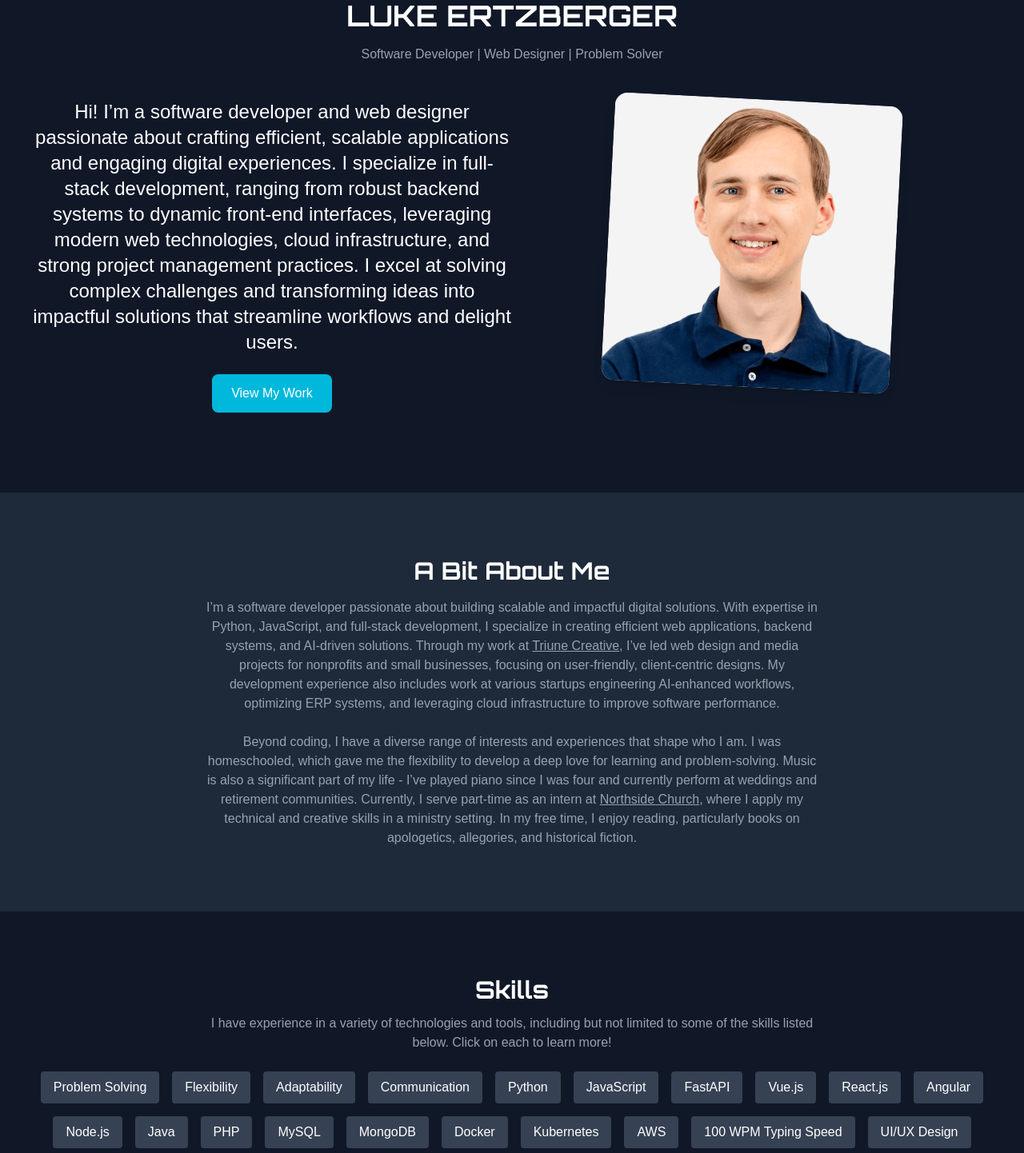
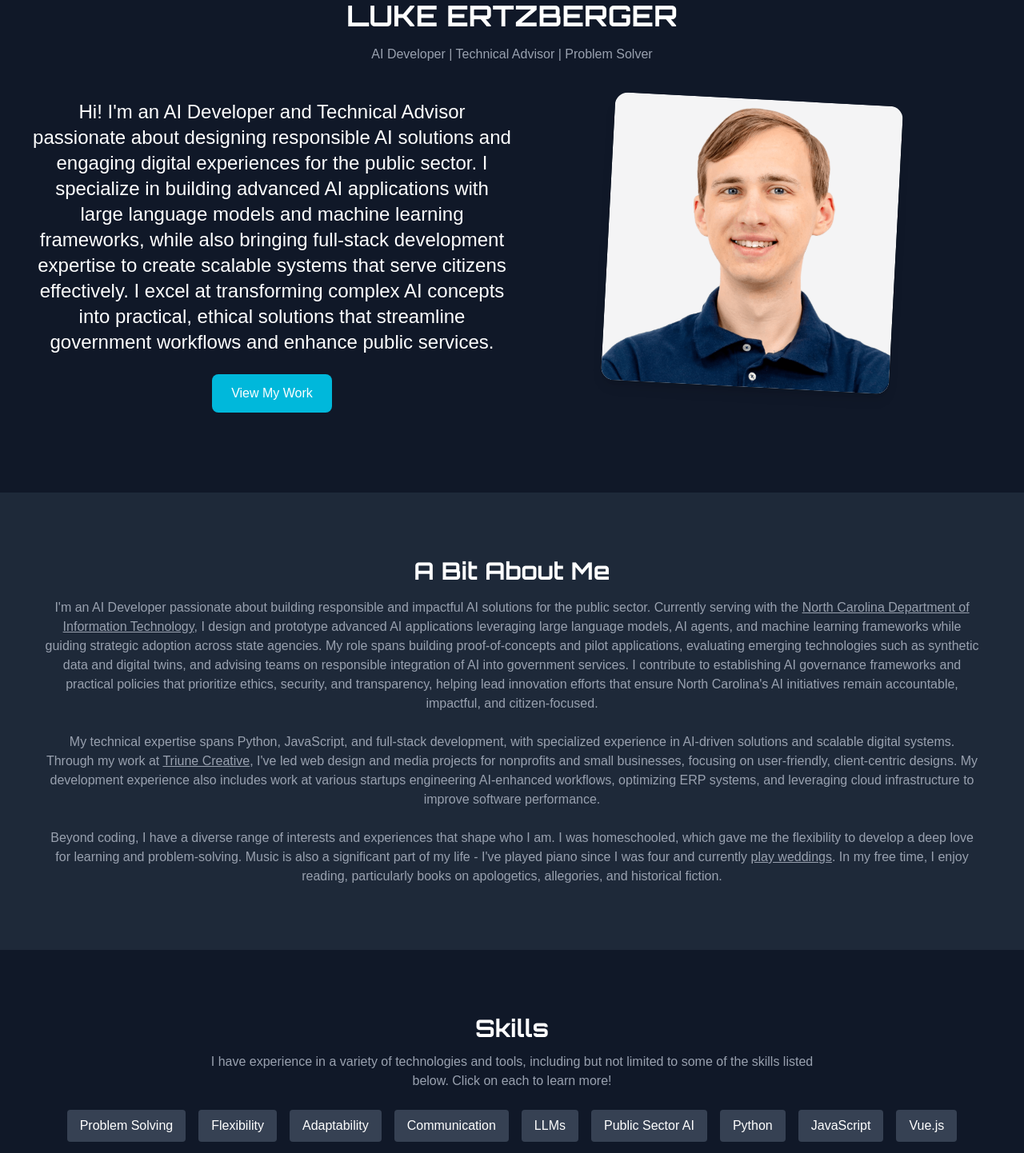
Before and after one commit to lsecyber/luke-ertzberger-website, a Vue app: page / in a window 1280 px wide. Shown: the part 160-1602 px from the top of the page at 80% size. Built offline with nearby package versions, Linux system fonts and the light colour scheme; a web font is replaced by a local one.

Commit message:
Added AI job

```diff
--- a/src/views/HomeView.vue
+++ b/src/views/HomeView.vue
@@ -26,6 +26,16 @@ const skills = ref([
     icon: 'chat-bubble-left-right',
   },
   {
+    name: 'LLMs',
+    description: 'I have hands-on experience integrating large language models (LLMs) into applications to enhance functionality and user experience.',
+    icon: 'server',
+  },
+  {
+    name: 'Public Sector AI',
+    description: 'Currently working with the North Carolina Department of Information Technology to design and prototype AI applications for government services.',
+    icon: 'bolt',
+  },
+  {
     name: 'Python',
     description: 'Experienced in Python for backend development, data processing, and AI applications, used in projects like Voltera’s AI-driven SNF workflow optimizations.',
     icon: 'python',
@@ -34,11 +44,6 @@ const skills = ref([
     name: 'JavaScript',
     description: 'Proficient in JavaScript for front-end and full-stack development, including Vue.js, React.js, and Angular.',
     icon: 'code-bracket',
-  },
-  {
-    name: 'FastAPI',
-    description: 'Used FastAPI for efficient and scalable backend development, particularly in ERP systems and AI-related projects.',
-    icon: 'server',
   },
   {
     name: 'Vue.js',
@@ -104,11 +109,6 @@ const skills = ref([
     name: 'UI/UX Design',
     description: 'Designed and implemented user-friendly interfaces, especially in web development projects.',
     icon: 'window',
-  },
-  {
-    name: 'AI & LLMs',
-    description: 'Experience working with AI models and vector databases for improving document processing and search functionalities.',
-    icon: 'bolt',
   },
   {
     name: 'Linux/Bash Scripting',
@@ -206,16 +206,14 @@ const openSkillsModal = (skill) => {
     <!-- Hero Section -->
     <section class="text-center py-20">
       <h2 class="text-4xl font-bold font-heading" v-fade-in>LUKE ERTZBERGER</h2>
-      <p class="text-gray-400 mt-4" v-fade-in>Software Developer | Web Designer | Problem Solver</p>
+      <p class="text-gray-400 mt-4" v-fade-in>AI Developer | Technical Advisor | Problem Solver</p>
       <div class="flex justify-center mt-6" v-fade-in>
         <div class="grid grid-cols-1 md:grid-cols-2 py-5 mx-10 max-w-300 gap-12 md:gap-0">
           <div class="">
             <p class="text-grey-400 text-center w-full text-2xl">
-              Hi! I’m a software developer and web designer passionate about crafting efficient, scalable applications
-              and engaging digital experiences. I specialize in full-stack development, ranging from robust backend systems to
-              dynamic front-end interfaces, leveraging modern web technologies, cloud infrastructure, and strong project
-              management practices. I excel at solving complex challenges and transforming ideas into impactful
-              solutions that streamline workflows and delight users.
+              Hi! I'm an AI Developer and Technical Advisor passionate about designing responsible AI solutions and engaging digital experiences for the public sector.
+              I specialize in building advanced AI applications with large language models and machine learning frameworks, while also bringing full-stack development expertise to create scalable systems that serve citizens effectively.
+              I excel at transforming complex AI concepts into practical, ethical solutions that streamline government workflows and enhance public services.
             </p>
             <a href="#projects" class="mt-6 inline-block bg-cyan-500 px-6 py-3 rounded-lg hover:bg-cyan-600">View My
               Work</a>
@@ -238,24 +236,14 @@ const openSkillsModal = (skill) => {
 
     <!-- About Section -->
     <section id="about" class="py-20 bg-gray-800">
-      <div class="container mx-auto text-center flex justify-center flex-col max-w-200" v-fade-in>
+      <div class="container mx-auto text-center flex justify-center flex-col max-w-300" v-fade-in>
         <h2 class="text-3xl font-bold font-heading">A Bit About Me</h2>
         <p class="text-gray-400 mt-4 px-4">
-          I’m a software developer passionate about building scalable and impactful digital
-          solutions. With expertise in Python, JavaScript, and full-stack development, I specialize in creating
-          efficient web applications, backend systems, and AI-driven solutions. Through my work at
-          <a href="https://triunecreative.com" target="_blank"><u>Triune Creative</u></a>, I’ve led web design
-          and media projects for nonprofits and small businesses, focusing on user-friendly, client-centric
-          designs. My development experience also includes work at various startups engineering AI-enhanced workflows,
-          optimizing ERP systems, and leveraging cloud infrastructure to improve software performance.<br><br>
-
-          Beyond coding, I have a diverse range of interests and experiences that shape who I am. I was homeschooled,
-          which gave me the flexibility to develop a deep love for learning and problem-solving. Music is also a
-          significant part of my life - I’ve played piano since I was four and currently perform at weddings and
-          retirement communities. Currently, I serve part-time as an intern at
-          <a href="https://northside.church" target="_blank"><u>Northside Church</u></a>, where I apply my technical
-          and creative skills in a ministry setting. In my free time, I enjoy reading, particularly books on
-          apologetics, allegories, and historical fiction.
+          I'm an AI Developer passionate about building responsible and impactful AI solutions for the public sector. Currently serving with the <a href="https://it.nc.gov" target="_blank" class="underline">North Carolina Department of Information Technology</a>, I design and prototype advanced AI applications leveraging large language models, AI agents, and machine learning frameworks while guiding strategic adoption across state agencies. My role spans building proof-of-concepts and pilot applications, evaluating emerging technologies such as synthetic data and digital twins, and advising teams on responsible integration of AI into government services. I contribute to establishing AI governance frameworks and practical policies that prioritize ethics, security, and transparency, helping lead innovation efforts that ensure North Carolina's AI initiatives remain accountable, impactful, and citizen-focused.
+          <br><br>
+          My technical expertise spans Python, JavaScript, and full-stack development, with specialized experience in AI-driven solutions and scalable digital systems. Through my work at <a href="https://triunecreative.com" target="_blank" class="underline">Triune Creative</a>, I've led web design and media projects for nonprofits and small businesses, focusing on user-friendly, client-centric designs. My development experience also includes work at various startups engineering AI-enhanced workflows, optimizing ERP systems, and leveraging cloud infrastructure to improve software performance.
+          <br><br>
+          Beyond coding, I have a diverse range of interests and experiences that shape who I am. I was homeschooled, which gave me the flexibility to develop a deep love for learning and problem-solving. Music is also a significant part of my life - I've played piano since I was four and currently <a href="https://sophisticatedsoundandkeys.com/" target="_blank" class="underline">play weddings</a>. In my free time, I enjoy reading, particularly books on apologetics, allegories, and historical fiction.
         </p>
       </div>
     </section>
```
